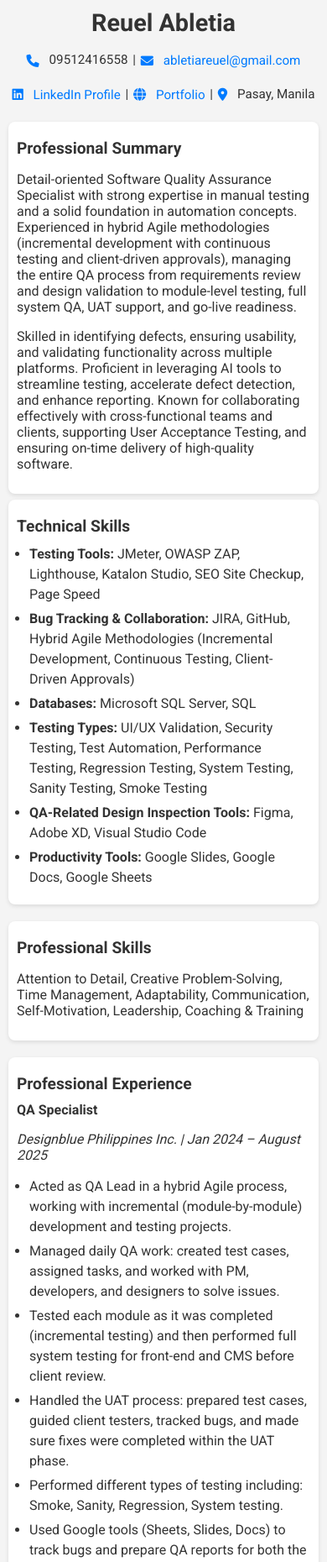
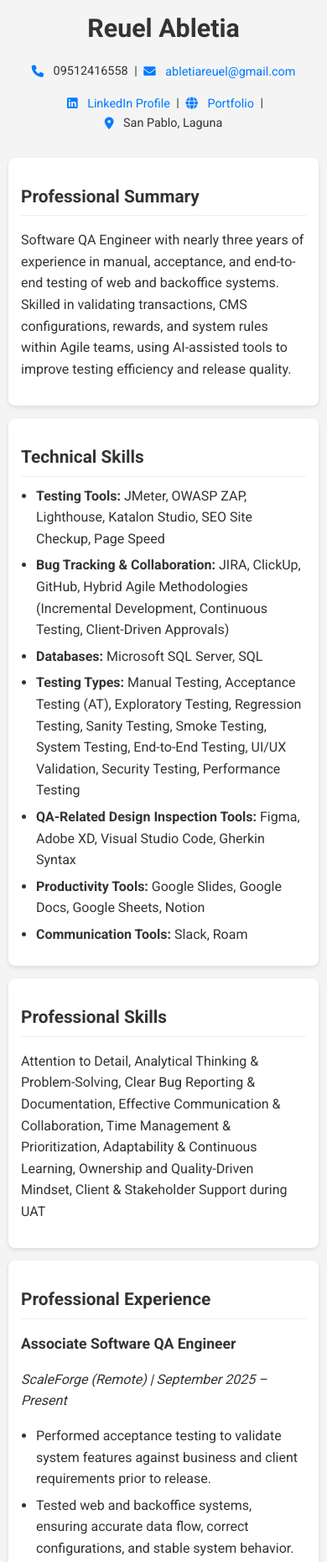
Before and after one commit to reuelabletia/Professional-Resume, a plain HTML site: page index.html in a window 390 px wide. Shown: the top 1860 px of the page at 84% size. Drawn offline with Linux system fonts and the light colour scheme.

Commit message:
Updated Contents and Print Behavior

```diff
--- a/index.html
+++ b/index.html
@@ -39,43 +39,68 @@
             <!-- New: Grouping Portfolio icon and link -->
             <span class="contact-group"><i class="fas fa-globe icon"></i> <a href="https://reuelabletia.github.io/My-Portfolio/" target="_blank" rel="noopener noreferrer">Portfolio</a></span> |
             <!-- Grouping map icon and location -->
-            <span class="contact-group"><i class="fas fa-map-marker-alt icon"></i> Pasay, Manila</span>
+            <span class="contact-group"><i class="fas fa-map-marker-alt icon"></i> San Pablo, Laguna</span>
         </p>
     </div>
 </header>
 
 <section class="summary">
     <h2>Professional Summary</h2>
-    <p>Detail-oriented Software Quality Assurance Specialist with strong expertise in manual testing and a solid foundation in automation concepts.
-        Experienced in hybrid Agile methodologies (incremental development with continuous testing and client-driven approvals), managing the entire QA process from requirements review and design validation to module-level testing, full system QA, UAT support, and go-live readiness.</p>
+    <p>
+        Software QA Engineer with nearly three years of experience in manual, acceptance, and end-to-end testing of web and backoffice systems.
+        Skilled in validating transactions, CMS configurations, rewards, and system rules within Agile teams, using AI-assisted tools to improve testing efficiency and release quality.
+    </p>
 
-    <p>Skilled in identifying defects, ensuring usability, and validating functionality across multiple platforms.
-        Proficient in leveraging AI tools to streamline testing, accelerate defect detection, and enhance reporting.
-        Known for collaborating effectively with cross-functional teams and clients, supporting User Acceptance Testing, and ensuring on-time delivery of high-quality software.</p>
 </section>
 
 <section class="skills">
     <h2>Technical Skills</h2>
     <ul>
         <li><strong>Testing Tools:</strong> JMeter, OWASP ZAP, Lighthouse, Katalon Studio, SEO Site Checkup, Page Speed</li>
-        <li><strong>Bug Tracking & Collaboration:</strong> JIRA, GitHub, Hybrid Agile Methodologies (Incremental Development, Continuous Testing, Client-Driven Approvals)</li>
+        <li><strong>Bug Tracking & Collaboration:</strong> JIRA, ClickUp, GitHub, Hybrid Agile Methodologies (Incremental Development, Continuous Testing, Client-Driven Approvals)</li>
         <li><strong>Databases:</strong> Microsoft SQL Server, SQL</li>
-        <li><strong>Testing Types:</strong> UI/UX Validation, Security Testing, Test Automation, Performance Testing, Regression Testing, System Testing, Sanity Testing, Smoke Testing</li>
-        <li><strong>QA-Related Design Inspection Tools:</strong> Figma, Adobe XD, Visual Studio Code</li>
-        <li><strong>Productivity Tools:</strong> Google Slides, Google Docs, Google Sheets</li>
+        <li><strong>Testing Types:</strong> Manual Testing, Acceptance Testing (AT), Exploratory Testing, Regression Testing, Sanity Testing, Smoke Testing, System Testing, End-to-End Testing, UI/UX Validation, Security Testing, Performance Testing</li>
+        <li><strong>QA-Related Design Inspection Tools:</strong> Figma, Adobe XD, Visual Studio Code, Gherkin Syntax</li>
+        <li><strong>Productivity Tools:</strong> Google Slides, Google Docs, Google Sheets, Notion</li>
+         <li><strong>Communication Tools:</strong> Slack, Roam</li>
     </ul>
 </section>
 
 <section class="professional-skills">
     <h2>Professional Skills</h2>
-    <p>Attention to Detail, Creative Problem-Solving, Time Management, Adaptability, Communication, Self-Motivation, Leadership, Coaching & Training</p>
+    <p>
+        Attention to Detail,
+        Analytical Thinking & Problem-Solving,
+        Clear Bug Reporting & Documentation,
+        Effective Communication & Collaboration,
+        Time Management & Prioritization,
+        Adaptability & Continuous Learning,
+        Ownership and Quality-Driven Mindset,
+        Client & Stakeholder Support during UAT
+    </p>
 </section>
 
 <section class="experience">
     <h2>Professional Experience</h2>
 
+    <div class="job-entry">
+        <h3>Associate Software QA Engineer</h3>
+        <p><em>ScaleForge (Remote) | September 2025 – Present</em></p>
+        <ul>
+            <li>Performed acceptance testing to validate system features against business and client requirements prior to release.</li>
+            <li>Tested web and backoffice systems, ensuring accurate data flow, correct configurations, and stable system behavior.</li>
+            <li>Identified, analyzed, and documented defects found during testing and from client or player reports, providing clear steps to reproduce, expected vs. actual results, and supporting evidence.</li>
+            <li>Collaborated closely with developers and Technical Support Services (TSS) to clarify issues, reproduce defects, and verify fixes.</li>
+            <li>Conducted multiple testing types including exploratory testing, acceptance testing, sanity testing, and regression testing across development and production environments.</li>
+            <li>Verified end-to-end workflows from backoffice to web, ensuring correct display and system behavior.</li>
+            <li>Thoroughly tested platform features such as player transactions (deposit, withdrawal, wallet flow), rewards, bonuses, level-based configurations, and system rules affecting player experience.</li>
+            <li>Created detailed test cases in ClickUp with environment details, scenarios, and test evidence to ensure quality, reliability, and consistency across releases.</li>
+        </ul>
+    </div>
+
+    <div class="job-entry">
         <h3>QA Specialist</h3>
-    <p><em>Designblue Philippines Inc. | Jan 2024 – August 2025</em></p>
+        <p><em>Designblue Philippines Inc. (Hybrid) | Jan 2024 – August 2025</em></p>
         <ul>
             <li>Acted as QA Lead in a hybrid Agile process, working with incremental (module-by-module) development and testing projects.</li>
             <li>Managed daily QA work: created test cases, assigned tasks, and worked with PM, developers, and designers to solve issues.</li>
@@ -89,7 +114,8 @@
             <li>Created CMS Manuals and led client training sessions on using the CMS.</li>
             <li>Joined weekly meetings with clients and team to align on requirements, design reviews, and project timelines.</li>
         </ul>
-
+    </div>
+    <div class="job-entry">
         <h3>Administrative Assistant</h3>
         <p><em>Costales Construction Supply - Part time | Oct 2021 – Jan 2022</em></p>
         <ul>
@@ -98,6 +124,7 @@
             <li>Recorded and monitored inventory to ensure timely replenishment.</li>
             <li>Supervised small team operations in the administrator’s absence.</li>
         </ul>
+    </div>
 </section>
 
 <section class="education">
@@ -131,7 +158,7 @@
 </section>
 
 <footer class="footer">
-    <p>&copy; 2025 Reuel Haylar Abletia. All rights reserved.</p>
+    <p>&copy; 2026 Reuel Haylar Abletia. All rights reserved.</p>
 </footer>
 
 </body>
--- a/style.css
+++ b/style.css
@@ -5,11 +5,12 @@ body {
     background-color: #f4f4f4;
     color: #333;
     max-width: 960px; /* Limit content width on larger screens */
+    line-height: 1.6; /* Increased default line height for better readability */
 }
 
 header {
     text-align: center;
-    margin-bottom: 20px;
+    margin-bottom: 30px; /* Increased margin for better separation */
 }
 
 h1 {
@@ -18,19 +19,21 @@ h1 {
 }
 
 h2 {
-    font-size: 1.5em;
-    margin: 10px 0;
+    font-size: 1.6em; /* Slightly increased for more prominence */
+    margin: 15px 0 10px; /* Adjusted margin for H2 */
+    padding-bottom: 5px; /* Small padding to lift content slightly */
+    border-bottom: 1px solid #eee; /* Subtle separator for clear section start */
 }
 
 h3 {
-    font-size: 1.2em;
-    margin: 5px 0;
+    font-size: 1.3em; /* Slightly increased for better hierarchy */
+    margin: 15px 0 5px; /* Adjusted margin for H3 */
 }
 
 section {
     background: white;
-    padding: 15px;
-    margin: 10px 0;
+    padding: 20px 25px; /* Increased padding (top/bottom and left/right) for more breathing room */
+    margin-bottom: 25px; /* Increased bottom margin between sections for better separation */
     border-radius: 8px;
     box-shadow: 0 2px 5px rgba(0, 0, 0, 0.1);
 }
@@ -38,19 +41,26 @@ section {
 /* Improved list readability */
 ul {
     list-style-type: disc; /* standard bullet points */
-    padding-left: 20px; /* indentation for clarity */
-    margin-top: 5px;
-    margin-bottom: 10px;
+    padding-left: 25px; /* Increased indentation for clarity */
+    margin-top: 10px; /* Adjusted margin top for ul */
+    margin-bottom: 10px; /* Adjusted margin bottom for ul */
+    line-height: 1.6; /* Ensured consistent line height for list items */
 }
 
 li {
-    margin: 6px 0;
-    line-height: 1.5;
+    margin: 8px 0; /* Slightly increased space between list items */
+    line-height: 1.6; /* Explicitly set line height for list items */
+}
+
+p {
+    margin-bottom: 1em; /* Consistent bottom margin for paragraphs */
+    line-height: 1.6; /* Explicitly set line height for paragraphs */
 }
 
 /* Contact info */
 .contact-info {
-    margin-bottom: 20px;
+    margin-bottom: 25px; /* Increased margin for better separation from professional summary */
+    line-height: 1.6; /* Consistent line height for contact info */
 }
 
 /* These sections already have default block behavior, so they stack well */
@@ -59,14 +69,15 @@ li {
 .experience,
 .education,
 .certifications {
-    margin-bottom: 20px;
+    /* margin-bottom is now handled by the general 'section' rule */
 }
 
 .footer {
     text-align: center;
-    margin-top: 20px;
+    margin-top: 30px; /* Increased margin for better separation */
     font-size: 0.9em;
     color: #777;
+    padding-top: 10px; /* Added padding to lift text from bottom edge of footer visually */
 }
 
 .icon {
@@ -89,8 +100,7 @@ a:hover {
 .contact-group {
     white-space: nowrap; /* PREVENTS line breaks within this span */
     display: inline-block; /* Allows margins and vertical alignment to work correctly */
-    /* Add some margin to separate groups and the | visually */
-    margin: 0 5px; /* Adjust as needed for spacing between contact items and separators */
+    margin: 0 7px; /* Adjusted spacing for contact groups */
 }
 
 /* -------------------- Responsive Design -------------------- */
@@ -102,7 +112,39 @@ a:hover {
     }
 
     h1 {
-        font-size: 2em; /* Slightly smaller heading on tablets */
+        font-size: 2.2em; /* Slightly smaller heading on tablets */
+    }
+
+    h2 {
+        font-size: 1.4em;
+    }
+
+    h3 {
+        font-size: 1.15em;
+    }
+
+    section {
+        padding: 18px 20px; /* Reduce section padding slightly */
+        margin-bottom: 20px; /* Adjust section margin */
+    }
+
+    .contact-info p {
+        line-height: 1.6; /* Slightly increase line height for better readability on smaller screens */
+    }
+
+    ul {
+        padding-left: 20px; /* Adjust list indentation */
+    }
+}
+
+/* Media Query for screens up to 480px wide (e.g., mobile phones) */
+@media (max-width: 480px) {
+    body {
+        padding: 10px; /* Further reduce overall padding for small screens */
+    }
+
+    h1 {
+        font-size: 1.9em; /* Smaller heading on mobile */
     }
 
     h2 {
@@ -114,49 +156,20 @@ a:hover {
     }
 
     section {
-        padding: 12px; /* Reduce section padding */
-        margin: 8px 0; /* Adjust section margin */
-    }
-
-    .contact-info p {
-        /* Allow paragraph to wrap, but items inside .contact-group won't break */
-        line-height: 1.6; /* Slightly increase line height for better readability on smaller screens */
-    }
-}
-
-/* Media Query for screens up to 480px wide (e.g., mobile phones) */
-@media (max-width: 480px) {
-    body {
-        padding: 10px; /* Further reduce overall padding for small screens */
-    }
-
-    h1 {
-        font-size: 1.8em; /* Smaller heading on mobile */
-    }
-
-    h2 {
-        font-size: 1.2em;
-    }
-
-    h3 {
-        font-size: 1em;
-    }
-
-    section {
-        padding: 10px; /* Further reduce section padding */
-        margin: 7px 0;
+        padding: 15px; /* Further reduce section padding */
+        margin-bottom: 15px;
     }
 
     ul {
-        padding-left: 15px; /* Reduce list indentation */
+        padding-left: 18px; /* Reduce list indentation */
     }
 
     li {
-        margin: 5px 0; /* Reduce space between list items */
+        margin: 6px 0; /* Reduce space between list items */
     }
 
     .contact-info {
-        font-size: 0.95em; /* Slightly smaller contact info text */
+        font-size: 0.9em; /* Slightly smaller contact info text */
     }
 
     .footer {
@@ -165,55 +178,92 @@ a:hover {
 
     /* Adjust spacing for contact items on very small screens */
     .contact-group {
-        margin: 0 2px; /* Tighter spacing on small screens */
+        margin: 0 4px; /* Tighter spacing on small screens */
     }
 }
 
 /* -------------------- Print Specific Styles (for PDF export) -------------------- */
 @media print {
     body {
-        background-color: #fff; /* Ensure white background for printing */
-        /* These properties are crucial to ensure colors and shadows are printed */
-        -webkit-print-color-adjust: exact; /* For WebKit browsers (Chrome, Safari) */
-        print-color-adjust: exact;         /* Standard property */
-
-        margin: 0; /* Remove default browser print margins */
-        padding: 1cm; /* Set custom print margins (adjust as needed) */
-        max-width: none; /* Allow content to use full page width available within print margins */
+        background-color: #fff;
+        -webkit-print-color-adjust: exact; /* Crucial for retaining colors/shadows */
+        print-color-adjust: exact;         /* Crucial for retaining colors/shadows */
+        margin: 0;
+        padding: 1.5cm; /* Increased print padding for more generous margins */
+        max-width: none;
+        line-height: 1.6; /* Ensure consistent line height for print */
     }
 
-    /* Prevent sections from breaking across pages */
     section {
-        page-break-inside: avoid; /* This is the key property */
+        page-break-after: auto;
+        margin-bottom: 0.7cm; /* Increased bottom margin between sections for print */
+        padding: 15px 20px; /* Adjusted padding for print sections */
+        padding-bottom: 15px; /* Ensure sufficient bottom padding for sections */
+        box-shadow: 0 2px 5px rgba(0, 0, 0, 0.1); /* RETAIN BOX SHADOW FOR PRINT */
     }
 
-    /* Ensure a heading isn't left alone at the very bottom of a page */
+    .job-entry {
+        page-break-inside: avoid;
+        page-break-after: auto;
+        margin-bottom: 0.8em; /* Slightly increased space between job entries for print */
+        padding-bottom: 5px; /* Small padding to ensure content isn't too close to the bottom if a break happens */
+        /* If .job-entry should also have a box-shadow (it doesn't by default), you'd add it here */
+        /* box-shadow: 0 1px 3px rgba(0,0,0,0.08); */
+    }
+
     h2 {
         page-break-after: avoid;
+        margin-top: 1em; /* Ensure some space above section titles on print */
+        margin-bottom: 0.5em; /* Space between H2 and the content it introduces */
+        border-bottom: 1px solid #eee; /* RETAIN BORDER BOTTOM FOR H2 IN PRINT */
+        padding-bottom: 3px;
     }
 
-    /* Also prevent lists and list items from breaking where possible */
-    ul, li {
-        page-break-inside: avoid;
+    h3 {
+        page-break-after: avoid;
+        margin-top: 0.8em; /* Space for H3 */
+        margin-bottom: 0.3em; /* Space below H3 */
     }
 
-    /* Ensure backgrounds and box-shadows are printed (default for @media print is usually to remove them) */
-    header, section, .footer {
-        background: white; /* Explicitly set background if it's part of design */
-        box-shadow: 0 2px 5px rgba(0, 0, 0, 0.1); /* Retain box shadow */
-        /* If you have other specific colors or gradients, ensure they are here */
+    p {
+        page-break-inside: avoid;
+        line-height: 1.6; /* Ensure consistent line height */
+        margin-top: 0.5em;
+        margin-bottom: 0.5em;
     }
 
-    /* Links and icons should retain their original colors as per design */
-    a, .icon {
-        color: inherit; /* Inherit color from parent, or set specific color if desired */
-        text-decoration: none; /* Keep links without underline in print, if that's preferred. Change to 'underline' if you want them to be obvious. */
+    ul {
+        page-break-inside: avoid;
+        padding-left: 20px; /* Adjust list indentation for print */
+        margin-top: 0.5em;
+        margin-bottom: 0.5em;
+        line-height: 1.6; /* Ensure consistent line height */
+    }
+    li {
+        page-break-inside: avoid;
+        margin: 5px 0; /* Adjust space between list items for print */
+        line-height: 1.6; /* Ensure consistent line height */
     }
 
-    /* The contact groups should still behave as non-breaking units */
+    header, .footer {
+        background: white; /* Ensure background is white */
+        box-shadow: none; /* Footers and headers usually don't need shadows in print */
+    }
+
+    a, .icon {
+        color: inherit; /* Ensure links and icons keep their colors */
+        text-decoration: none;
+    }
+
     .contact-group {
         white-space: nowrap;
         display: inline-block;
-        margin: 0 5px; /* Keep consistent spacing */
+        margin: 0 5px;
+    }
+
+    /* Ensure the footer has enough space */
+    .footer {
+        margin-top: 1cm;
+        padding-top: 0;
     }
 }
```
Lines whose indentation alone changed are shown as unchanged.
